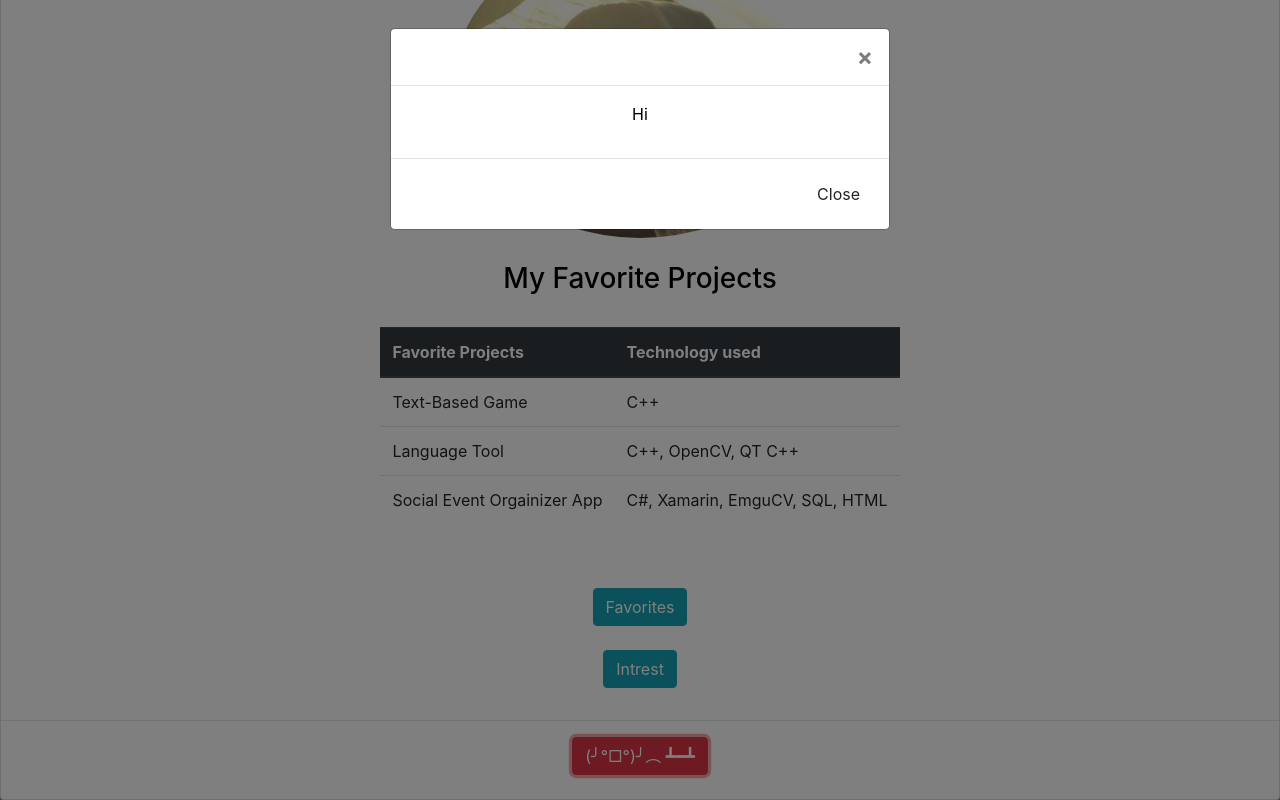
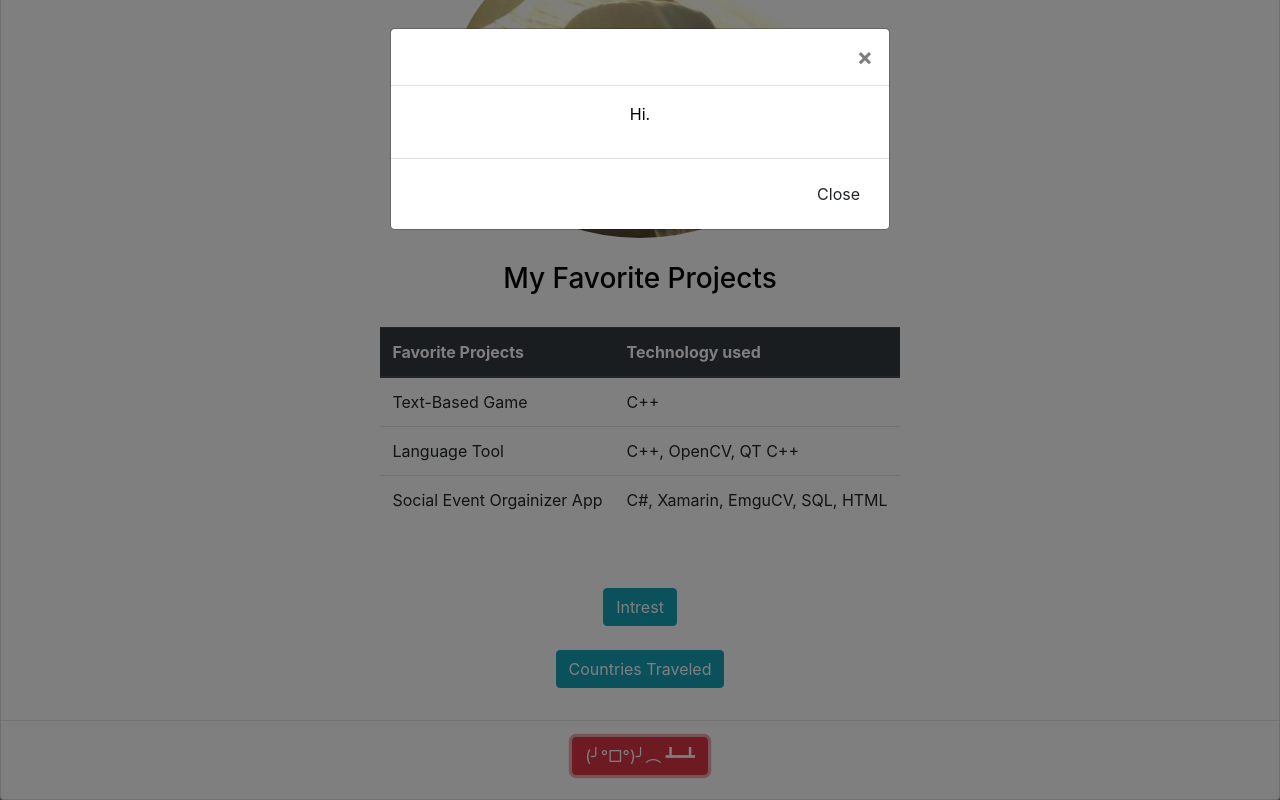
Before and after one commit to justindeng21/justindeng21.github.io, a plain HTML site: page index.html in a window 1280 px wide. Both pictures are taken after a click on the button "(╯°□°)╯︵ ┻━┻". Shown: the part 795-1595 px from the top of the page. Drawn offline with nearby package versions, Linux system fonts and the light colour scheme.

Commit message:
Add files via upload

```diff
--- a/index.html
+++ b/index.html
@@ -84,12 +84,12 @@
 
         <p>
           <button class="btn btn-info" type="button" data-toggle="collapse" data-target="#collapseExample" aria-expanded="false" aria-controls="collapseExample">
-            Favorites
+            Intrest
           </button>
 <br>
 <br>
           <button class="btn btn-info" type="button" data-toggle="collapse" data-target="#collapseExample2" aria-expanded="false" aria-controls="collapseExample2">
-            Intrest
+            Countries Traveled
           </button>
         </p>
 
@@ -174,7 +174,7 @@
                   <button type="button" class="close" data-dismiss="modal">&times;</button>
                 </div>
                 <div class="modal-body">
-                  <p>Hi</p>
+                  <p>Hi.</p>
                 </div>
                 <div class="modal-footer">
                   <button type="button" class="btn" data-dismiss="modal">Close</button>
```
